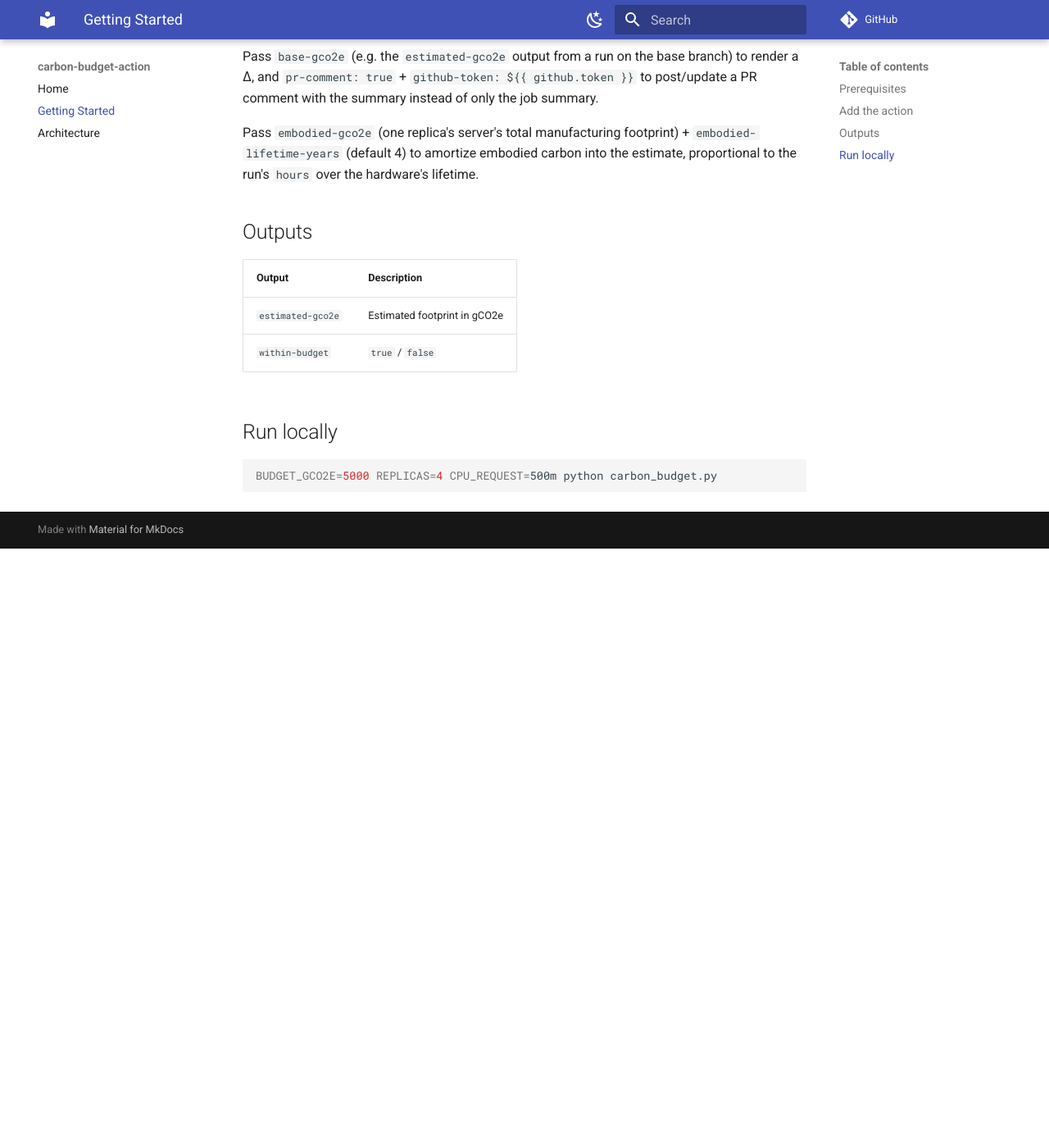
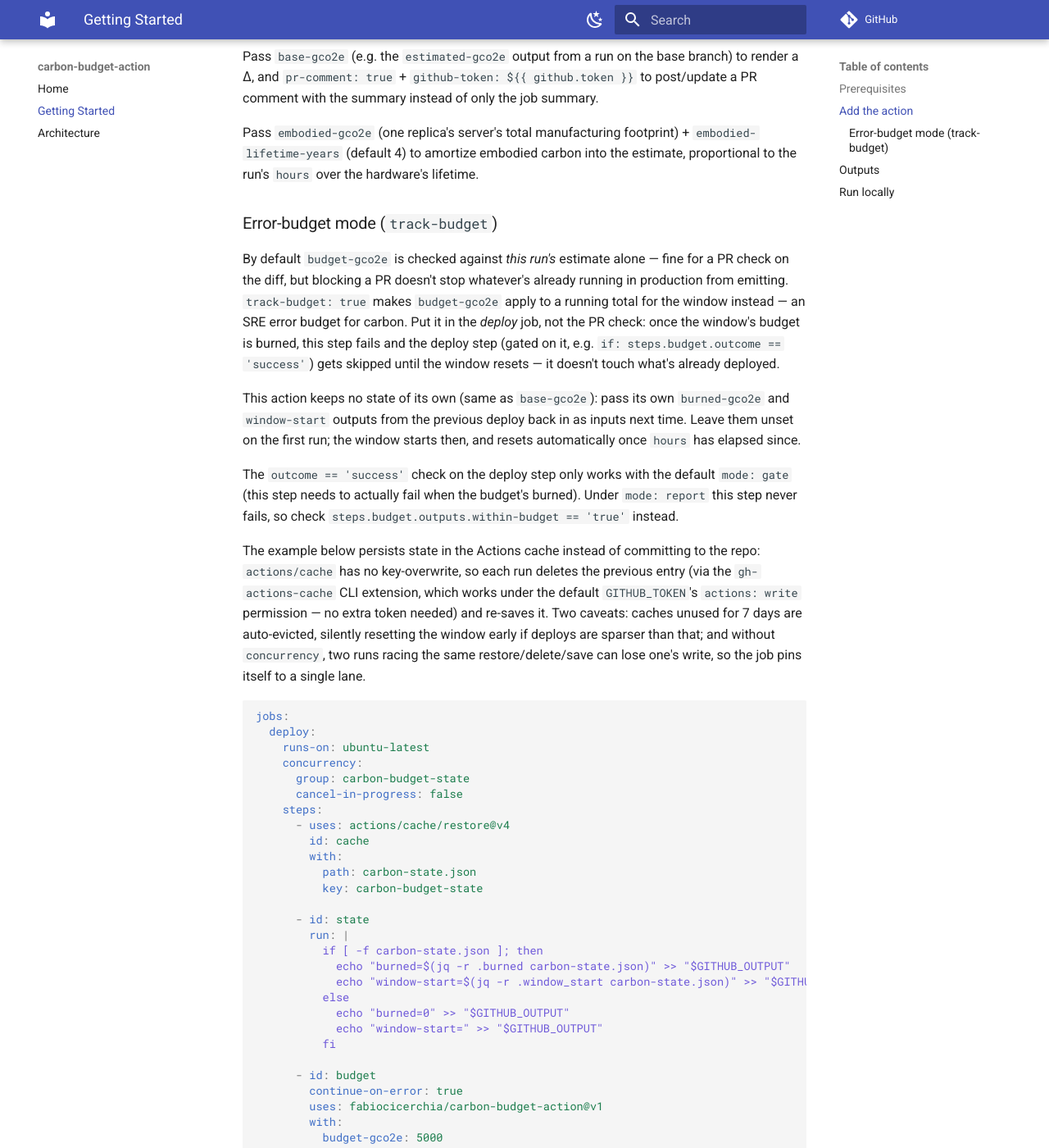
Before and after one commit to fabiocicerchia/carbon-budget-action, an MkDocs documentation site: the page built from docs/getting-started.md, in a window 1280 px wide and 1400 px high, scrolled down 841 px. Shown: the whole window at 82% size. Built offline with MkDocs 1.6.1 and Material for MkDocs 9.7.7, drawn with Linux system fonts in a browser that asks for light colours; comment, search, counter and statistics services are not loaded; before the commit the page ends 1510 px from its top, so only the background shows below that; some of the changed text lies outside the part shown.

Commit message:
docs: document track-budget error-budget mode and add example
Cover the new mode in getting-started.md (including the mode: report
caveat for the outcome-based deploy-skip pattern) and architecture.md,
and add examples/error-budget/ showing a full deploy workflow: state
persisted via the Actions cache (no repo commits, no extra token),
the restore+delete+save workaround for cache having no key-overwrite,
and a concurrency group so overlapping runs can't race the same cache
entry.

Also fixes architecture.md's constant names (WATTS_PER_CORE/
WATTS_PER_GB -> W_PER_CORE/W_PER_GB), which didn't match
carbon_budget.py.

Co-Authored-By: Claude Sonnet 5 <noreply@anthropic.com>

````diff
--- a/docs/getting-started.md
+++ b/docs/getting-started.md
@@ -45,12 +45,100 @@ Pass `embodied-gco2e` (one replica's server's total manufacturing footprint)
 + `embodied-lifetime-years` (default 4) to amortize embodied carbon into the
 estimate, proportional to the run's `hours` over the hardware's lifetime.
 
+### Error-budget mode (`track-budget`)
+
+By default `budget-gco2e` is checked against *this run's* estimate alone —
+fine for a PR check on the diff, but blocking a PR doesn't stop whatever's
+already running in production from emitting. `track-budget: true` makes
+`budget-gco2e` apply to a running total for the window instead — an SRE
+error budget for carbon. Put it in the *deploy* job, not the PR check: once
+the window's budget is burned, this step fails and the deploy step (gated on
+it, e.g. `if: steps.budget.outcome == 'success'`) gets skipped until the
+window resets — it doesn't touch what's already deployed.
+
+This action keeps no state of its own (same as `base-gco2e`): pass its own
+`burned-gco2e` and `window-start` outputs from the previous deploy back in
+as inputs next time. Leave them unset on the first run; the window starts
+then, and resets automatically once `hours` has elapsed since.
+
+The `outcome == 'success'` check on the deploy step only works with the
+default `mode: gate` (this step needs to actually fail when the budget's
+burned). Under `mode: report` this step never fails, so check
+`steps.budget.outputs.within-budget == 'true'` instead.
+
+The example below persists state in the Actions cache instead of committing
+to the repo: `actions/cache` has no key-overwrite, so each run deletes the
+previous entry (via the `gh-actions-cache` CLI extension, which works under
+the default `GITHUB_TOKEN`'s `actions: write` permission — no extra token
+needed) and re-saves it. Two caveats: caches unused for 7 days are
+auto-evicted, silently resetting the window early if deploys are sparser
+than that; and without `concurrency`, two runs racing the same
+restore/delete/save can lose one's write, so the job pins itself to a single
+lane.
+
+```yaml
+jobs:
+  deploy:
+    runs-on: ubuntu-latest
+    concurrency:
+      group: carbon-budget-state
+      cancel-in-progress: false
+    steps:
+      - uses: actions/cache/restore@v4
+        id: cache
+        with:
+          path: carbon-state.json
+          key: carbon-budget-state
+
+      - id: state
+        run: |
+          if [ -f carbon-state.json ]; then
+            echo "burned=$(jq -r .burned carbon-state.json)" >> "$GITHUB_OUTPUT"
+            echo "window-start=$(jq -r .window_start carbon-state.json)" >> "$GITHUB_OUTPUT"
+          else
+            echo "burned=0" >> "$GITHUB_OUTPUT"
+            echo "window-start=" >> "$GITHUB_OUTPUT"
+          fi
+
+      - id: budget
+        continue-on-error: true
+        uses: fabiocicerchia/carbon-budget-action@v1
+        with:
+          budget-gco2e: 5000
+          hours: 720                      # 30d window
+          track-budget: true
+          burned-gco2e: ${{ steps.state.outputs.burned }}
+          window-start: ${{ steps.state.outputs.window-start }}
+          replicas: 4
+          cpu-request: 500m
+          memory-request: 1Gi
+
+      - if: steps.budget.outcome == 'success'
+        run: ./deploy.sh
+
+      - if: always() && steps.budget.outputs.burned-gco2e != ''
+        env:
+          GH_TOKEN: ${{ github.token }}
+        run: |
+          echo '{"burned":"${{ steps.budget.outputs.burned-gco2e }}","window_start":"${{ steps.budget.outputs.window-start }}"}' > carbon-state.json
+          gh extension install actions/gh-actions-cache 2>/dev/null || true
+          gh actions-cache delete carbon-budget-state --confirm || true
+
+      - if: always() && steps.budget.outputs.burned-gco2e != ''
+        uses: actions/cache/save@v4
+        with:
+          path: carbon-state.json
+          key: carbon-budget-state
+```
+
 ## Outputs
 
-| Output            | Description                       |
-| ----------------- | --------------------------------- |
-| `estimated-gco2e` | Estimated footprint in gCO2e      |
-| `within-budget`   | `true` / `false`                  |
+| Output             | Description                                          |
+| ------------------ | ----------------------------------------------------- |
+| `estimated-gco2e`  | Estimated footprint in gCO2e                           |
+| `within-budget`    | `true` / `false`                                       |
+| `burned-gco2e`     | New window running total (`track-budget: true` only)   |
+| `window-start`     | Window start to persist (`track-budget: true` only)    |
 
 ## Run locally
 
````
Also changed, not shown: docs/architecture.md (+19 -3 lines), examples/README.md (+2 -0 lines), examples/error-budget/README.md (added, +84 -0 lines).
